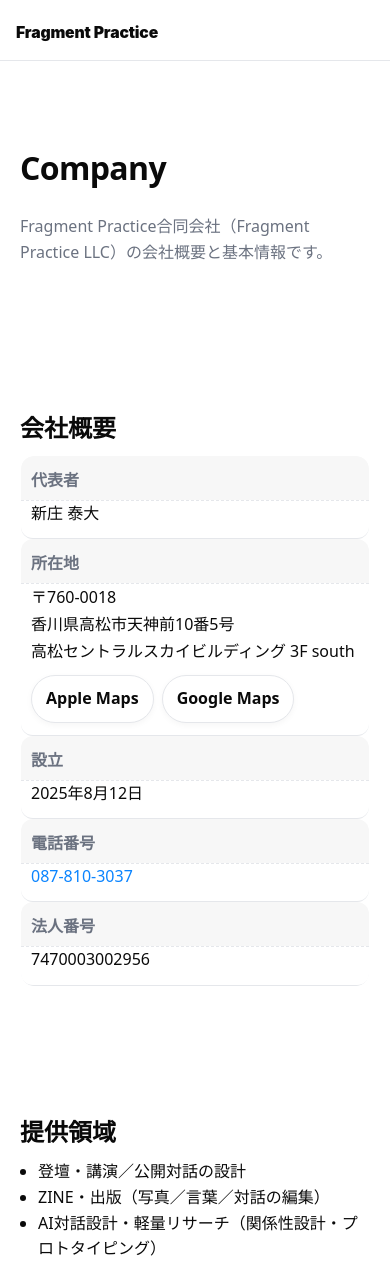
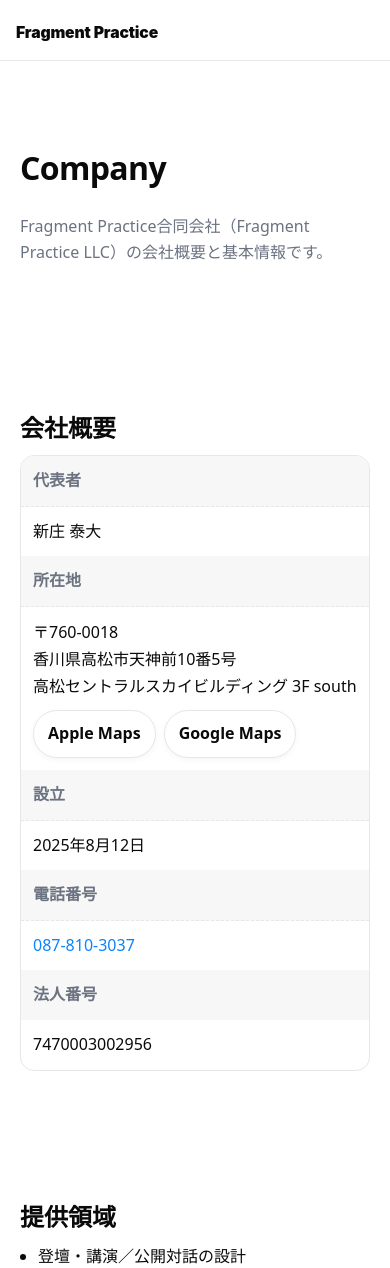
Before and after one commit to yasufrag/fragmentpractice.com, a Next.js app: page /company in a window 390 px wide. Shown: the top 1268 px of the page. Built offline with nearby package versions, Linux system fonts and the light colour scheme.

Commit message:
commit fragmentpractice.com

```diff
--- a/src/app/company/page.tsx
+++ b/src/app/company/page.tsx
@@ -2,14 +2,15 @@
 export const metadata = { title: "Company" };
 
 export default function CompanyPage() {
-  // 地図用の1行住所（検索しやすい表記）
+  const buildingName = "高松セントラルスカイビルディング";
   const addressLine =
     "香川県高松市天神前10番5号 高松セントラルスカイビルディング 3F south";
-  const encoded = encodeURIComponent(addressLine);
+
+  // マップ検索はビル名を先頭、住所を補助に
+  const q = encodeURIComponent(`${buildingName} ${addressLine}`);
 
   return (
     <div className="container">
-      {/* Hero */}
       <section className="hero" style={{ textAlign: "left" }}>
         <h1 className="h1" style={{ marginTop: 16 }}>Company</h1>
         <p className="lead" style={{ marginTop: 8, maxWidth: 720 }}>
@@ -17,39 +18,29 @@ export default function CompanyPage() {
         </p>
       </section>
 
-      {/* 会社概要 */}
       <section className="section" aria-labelledby="overview">
         <h2 id="overview" className="h2" style={{ marginBottom: 12 }}>会社概要</h2>
 
-        <table className="orgtable" style={{
-          width: "100%",
-          borderCollapse: "collapse",
-          borderTop: "1px solid var(--line)",
-          borderLeft: "1px solid var(--line)",
-          borderRight: "1px solid var(--line)",
-          overflow: "hidden",
-          borderRadius: "var(--radius)",
-        }}>
+        <table className="orgtable">
           <tbody>
             <tr>
               <th className="orgkey" scope="row">代表者</th>
               <td className="orgval">新庄 泰大</td>
             </tr>
 
-            {/* 所在地（住所＋地図チップ） */}
             <tr>
               <th className="orgkey" scope="row">所在地</th>
               <td className="orgval">
                 <address className="addr">
                   〒760-0018<br />
                   香川県高松市天神前10番5号<br />
-                  高松セントラルスカイビルディング 3F south
+                  {buildingName} 3F south
                 </address>
 
                 <div className="chips" aria-label="地図リンク">
                   <a
                     className="chip"
-                    href={`https://maps.apple.com/?q=${encoded}`}
+                    href={`https://maps.apple.com/?q=${q}`}
                     target="_blank"
                     rel="noopener noreferrer"
                   >
@@ -57,7 +48,7 @@ export default function CompanyPage() {
                   </a>
                   <a
                     className="chip"
-                    href={`https://www.google.com/maps/search/?api=1&query=${encoded}`}
+                    href={`https://www.google.com/maps/search/?api=1&query=${q}`}
                     target="_blank"
                     rel="noopener noreferrer"
                   >
@@ -87,7 +78,6 @@ export default function CompanyPage() {
         </table>
       </section>
 
-      {/* 提供領域 */}
       <section className="section" aria-labelledby="domains">
         <h2 id="domains" className="h2" style={{ marginBottom: 12 }}>提供領域</h2>
         <ul style={{ marginTop: 12, paddingLeft: 18, maxWidth: 720 }}>
@@ -97,7 +87,6 @@ export default function CompanyPage() {
         </ul>
       </section>
 
-      {/* ミッション / スタンス */}
       <section className="section" aria-labelledby="mission">
         <h2 id="mission" className="h2" style={{ marginBottom: 12 }}>思想と姿勢（Brief）</h2>
         <p style={{ color: "var(--muted)", maxWidth: 840, marginBottom: 16 }}>
--- a/src/app/globals.css
+++ b/src/app/globals.css
@@ -33,12 +33,9 @@ body {
 ===================== */
 .skip-link {
   position: absolute;
-  left: -9999px;
-  top: auto;
-  width: 1px;
-  height: 1px;
-  overflow: hidden;
-  clip: rect(0 0 0 0);
+  left: -9999px; top: auto;
+  width: 1px; height: 1px;
+  overflow: hidden; clip: rect(0 0 0 0);
   white-space: nowrap;
 }
 .skip-link:focus,
@@ -46,14 +43,11 @@ body {
   position: fixed;
   left: 16px;
   top: calc(12px + env(safe-area-inset-top));
-  width: auto;
-  height: auto;
+  width: auto; height: auto;
   clip: auto;
   padding: 10px 14px;
-  background: #111;
-  color: #fff;
-  border-radius: 10px;
-  z-index: 1000;
+  background: #111; color: #fff;
+  border-radius: 10px; z-index: 1000;
   text-decoration: none;
   box-shadow: 0 6px 18px rgba(0,0,0,.2);
 }
@@ -72,7 +66,7 @@ body {
 a {
   color: var(--accent);
   text-decoration: none;
-  transition: color 0.2s ease, text-decoration-color 0.2s ease;
+  transition: color .2s ease, text-decoration-color .2s ease;
 }
 a:hover {
   text-decoration: underline;
@@ -104,36 +98,26 @@ a:hover {
 .brand { display: flex; align-items: center; gap: 10px; font-weight: 700; }
 .brand a { color: inherit; text-decoration: none; }
 .navlinks { display: flex; gap: 20px; }
-.navlinks a {
-  text-decoration: none; color: var(--fg); opacity: .86; font-weight: 600;
-}
+.navlinks a { text-decoration: none; color: var(--fg); opacity: .86; font-weight: 600; }
 .navlinks a:hover { opacity: 1; }
 
 /* =====================
    ヒーロー
 ===================== */
-.hero {
-  padding: 96px 0 72px;
-  text-align: center;
-}
+.hero { padding: 96px 0 72px; text-align: center; }
 .hero .cta {
   display: inline-flex; align-items: center; gap: 10px;
   padding: 12px 18px; border-radius: 999px;
   border: 1px solid var(--line);
   text-decoration: none; color: var(--fg); font-weight: 600;
 }
-.hero .cta.primary {
-  background: var(--fg); color: #fff; border-color: var(--fg);
-}
+.hero .cta.primary { background: var(--fg); color: #fff; border-color: var(--fg); }
 .hero .cta:hover { transform: translateY(-1px); }
 
 /* =====================
    カードグリッド
 ===================== */
-.grid {
-  display: grid; gap: 16px;
-  grid-template-columns: repeat(12, 1fr);
-}
+.grid { display: grid; gap: 16px; grid-template-columns: repeat(12, 1fr); }
 .card {
   grid-column: span 6;
   border: 1px solid var(--line);
@@ -148,52 +132,44 @@ a:hover {
 /* =====================
    フッタ
 ===================== */
-.site-footer {
-  border-top: 1px solid var(--line);
-  padding: 40px 0;
-  color: var(--muted);
-}
-.footergrid {
-  display: grid; gap: 20px;
-  grid-template-columns: repeat(12, 1fr);
-}
+.site-footer { border-top: 1px solid var(--line); padding: 40px 0; color: var(--muted); }
+.footergrid { display: grid; gap: 20px; grid-template-columns: repeat(12, 1fr); }
 .footercol { grid-column: span 4; }
 .footercol h4 { margin: 0 0 8px; color: var(--fg); }
 
 /* =====================
    会社概要テーブル＋地図チップ
 ===================== */
+/* テーブル全体で角丸を作る（セル個別には付けない） */
+.orgtable {
+  width: 100%;
+  border-collapse: separate;
+  border-spacing: 0;
+  border: 1px solid var(--line);
+  border-radius: var(--radius);
+  overflow: hidden;
+}
+.orgtable tr + tr { border-top: 1px solid var(--line); }
 .orgtable .orgkey {
   text-align: left;
   padding: 12px 10px;
   width: 200px;
   color: var(--muted);
   background: rgba(0,0,0,0.02);
-  border-bottom: 1px solid var(--line);
 }
-.orgtable .orgval {
-  padding: 12px 10px;
-  border-bottom: 1px solid var(--line);
-  word-break: break-word;
-}
+.orgtable .orgval { padding: 12px 10px; word-break: break-word; }
+.orgtable tr:last-child th,
+.orgtable tr:last-child td { border-bottom: 0; }
+
 .addr { font-style: normal; line-height: 1.7; }
 
-.chips {
-  display: flex;
-  gap: 8px;
-  flex-wrap: wrap;
-  margin-top: 10px;
-}
+/* 地図チップ */
+.chips { display: flex; gap: 8px; flex-wrap: wrap; margin-top: 10px; }
 .chip {
-  display: inline-flex;
-  align-items: center;
-  padding: 10px 14px;
-  border: 1px solid var(--line);
-  border-radius: 999px;
-  background: #fff;
-  color: var(--fg);
-  font-weight: 600;
-  text-decoration: none;
+  display: inline-flex; align-items: center;
+  padding: 10px 14px; border: 1px solid var(--line);
+  border-radius: 999px; background: #fff; color: var(--fg);
+  font-weight: 600; text-decoration: none;
   box-shadow: 0 2px 6px rgba(0,0,0,.04);
 }
 .chip:hover { background: #f6f6f6; text-decoration: none; }
@@ -219,28 +195,15 @@ a:hover {
     --safe-left: max(env(safe-area-inset-left), 0px);
   }
 
-  .container {
-    padding-left: calc(20px + var(--safe-left));
-    padding-right: calc(20px + var(--safe-right));
-  }
-
+  .container { padding-left: calc(20px + var(--safe-left)); padding-right: calc(20px + var(--safe-right)); }
   .section { padding-top: 56px; padding-bottom: 56px; }
-
-  .hero {
-    padding-top: calc(72px + var(--safe-top));
-    padding-bottom: 56px;
-  }
+  .hero { padding-top: calc(72px + var(--safe-top)); padding-bottom: 56px; }
 
   .h1 { line-height: 1.2; }
   .h2 { line-height: 1.25; }
 
   .grid { gap: 14px; }
-  .card {
-    grid-column: 1 / -1;
-    padding: 20px;
-    border-radius: 18px;
-    box-shadow: 0 6px 18px rgba(0,0,0,.05);
-  }
+  .card { grid-column: 1 / -1; padding: 20px; border-radius: 18px; box-shadow: 0 6px 18px rgba(0,0,0,.05); }
 
   .site-header .nav {
     height: 60px;
@@ -248,30 +211,24 @@ a:hover {
     padding-right: calc(16px + var(--safe-right));
   }
 
-  .site-footer {
-    padding-top: 28px;
-    padding-bottom: calc(32px + var(--safe-bottom));
-  }
+  .site-footer { padding-top: 28px; padding-bottom: calc(32px + var(--safe-bottom)); }
   .footergrid { gap: 14px; }
   .footercol { grid-column: 1 / -1; }
 
-  /* テーブルはキー/値を縦積みに */
+  /* ---- テーブル：セル縦積み & 角丸は付けない ---- */
   .orgtable .orgkey,
   .orgtable .orgval {
     display: block;
     width: 100%;
+    padding: 12px;
   }
   .orgtable .orgkey {
-    border-bottom: none;
-    padding-bottom: 6px;
-    border-radius: 12px 12px 0 0;
     background: #f7f7f7;
+    color: var(--muted);
+    border-bottom: 1px dashed var(--line);
   }
-  .orgtable .orgval {
-    padding-top: 0;
-    border-top: 1px dashed var(--line);
-    border-radius: 0 0 12px 12px;
-  }
+  .orgtable tr { border-top: 1px solid var(--line); }
+  .orgtable tr:first-child { border-top: 0; }
 }
 
 /* =====================
--- a/src/app/work/page.tsx
+++ b/src/app/work/page.tsx
@@ -4,7 +4,7 @@ export default function Work() {
     <div className="container">
       {/* Hero */}
       <section className="hero" style={{ textAlign: 'left' }}>
-        <h1 className="h1">Work</h1>
+        <h1 className="h1">提供領域</h1>
         <p className="lead" style={{ marginTop: 8 }}>
           軽やかな仕組みで、共創の足場を整えます。<br />
           リフレクション設計／AI×言語実験／出版・講座／コンサルティング。
```
